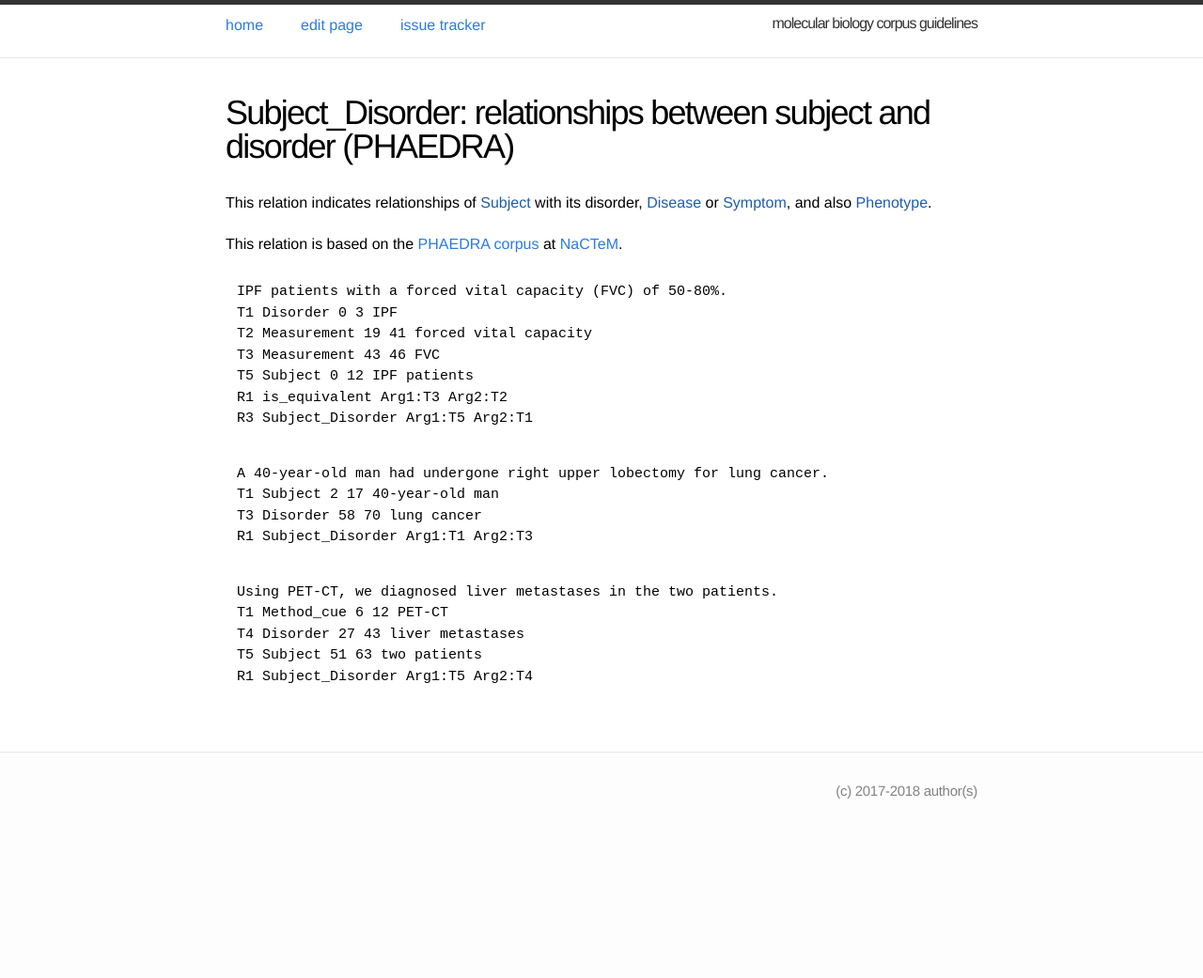
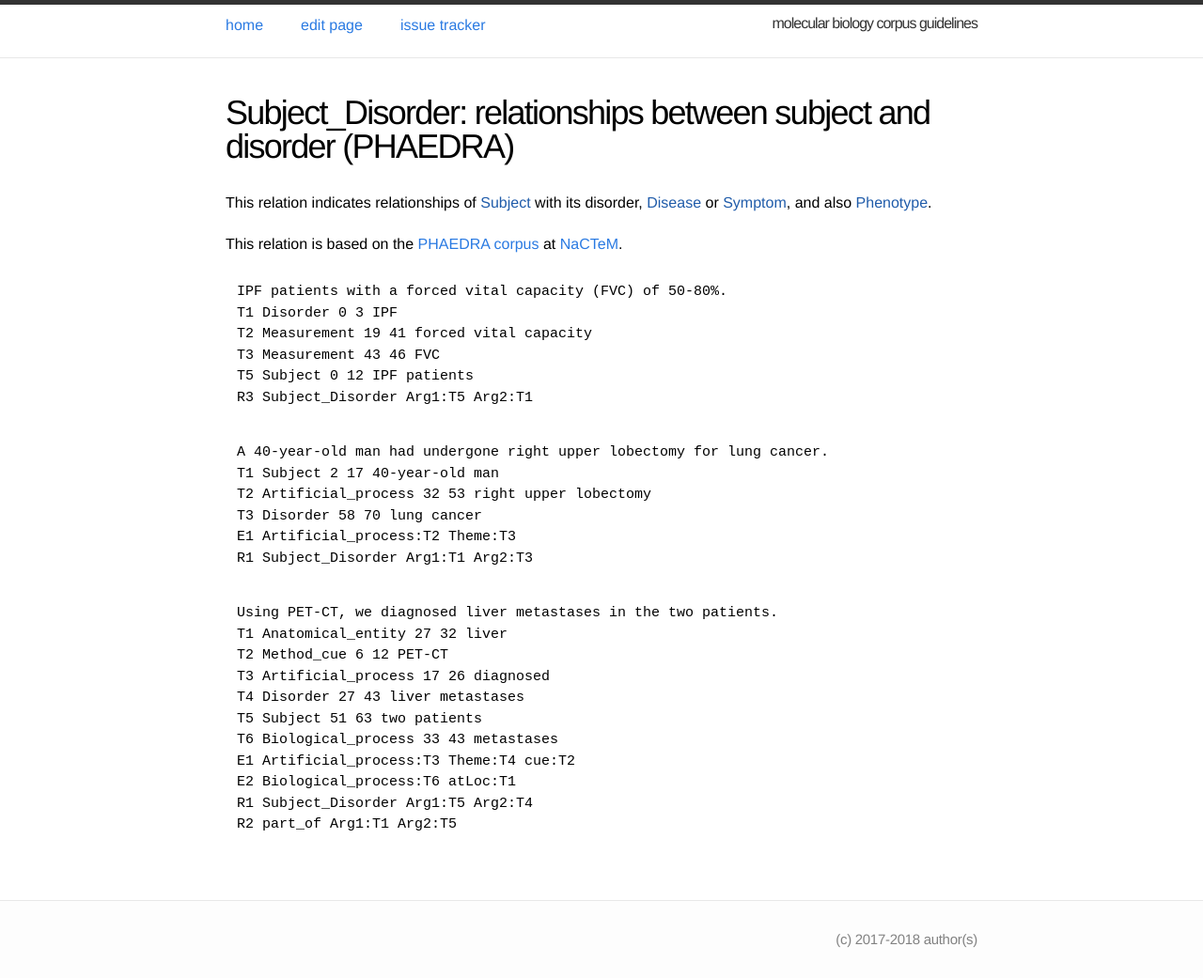
Before and after one commit to ezcatdb/molbiol_lung_corpus-guidelines, a Jekyll site: the page built from _relation/Subject_Disorder.md, in a window 1280 px wide. Shown: the whole page at 94% size. Built offline with Jekyll 4.4.1, drawn with Linux system fonts in a browser that asks for light colours; before the commit the page ends 900 px from its top, so only the background shows below that.

Commit message:
corrected sample sentences in _relation/Subject_Disorder.md

```diff
--- a/_relation/Subject_Disorder.md
+++ b/_relation/Subject_Disorder.md
@@ -15,21 +15,28 @@ T1 Disorder 0 3 IPF
 T2 Measurement 19 41 forced vital capacity
 T3 Measurement 43 46 FVC
 T5 Subject 0 12 IPF patients
-R1 is_equivalent Arg1:T3 Arg2:T2
 R3 Subject_Disorder Arg1:T5 Arg2:T1
 ~~~
 
 ~~~ ann
 A 40-year-old man had undergone right upper lobectomy for lung cancer.
 T1 Subject 2 17 40-year-old man
+T2 Artificial_process 32 53 right upper lobectomy
 T3 Disorder 58 70 lung cancer
+E1 Artificial_process:T2 Theme:T3
 R1 Subject_Disorder Arg1:T1 Arg2:T3
 ~~~
 
 ~~~ ann
 Using PET-CT, we diagnosed liver metastases in the two patients.
-T1 Method_cue 6 12 PET-CT
+T1 Anatomical_entity 27 32 liver
+T2 Method_cue 6 12 PET-CT
+T3 Artificial_process 17 26 diagnosed
 T4 Disorder 27 43 liver metastases
 T5 Subject 51 63 two patients
+T6 Biological_process 33 43 metastases
+E1 Artificial_process:T3 Theme:T4 cue:T2
+E2 Biological_process:T6 atLoc:T1
 R1 Subject_Disorder Arg1:T5 Arg2:T4
+R2 part_of Arg1:T1 Arg2:T5
 ~~~
```
